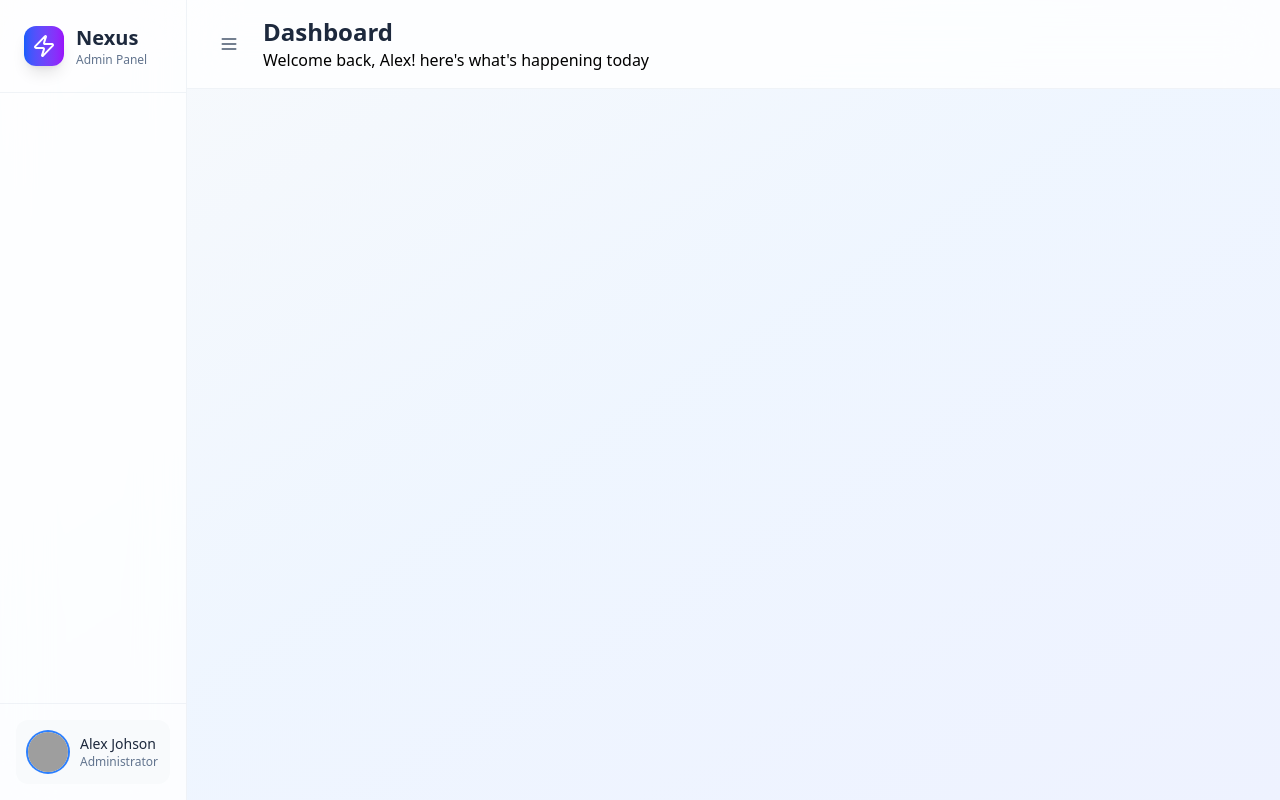
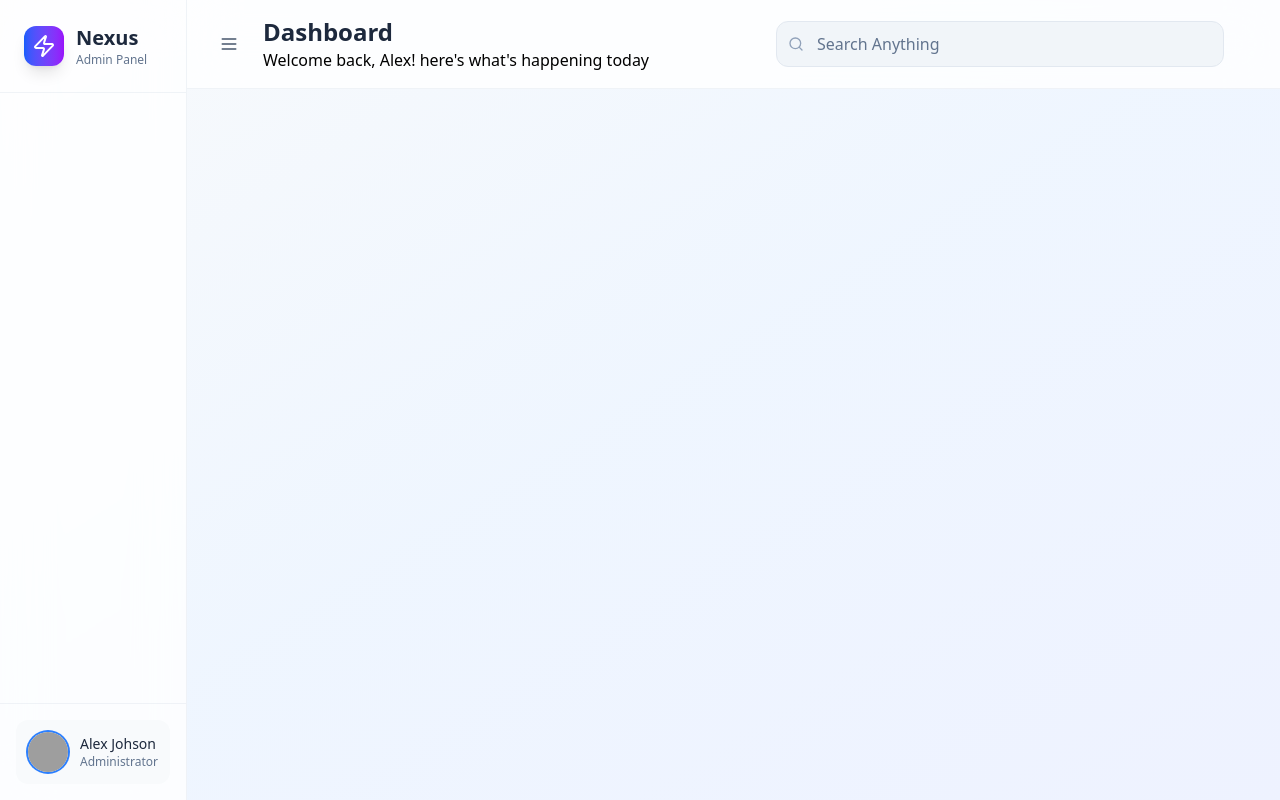
Before and after one commit to abubakar83/admin-dashboard-with-React-JS-and-Tailwind-CSS, a React (Vite) app in the folder vite-project/: page / in a window 1280 px wide. Built offline with nearby package versions, Linux system fonts and the light colour scheme; grey boxes are pictures that could not be loaded.

Commit message:
complete serachbox

```diff
--- a/vite-project/src/components/Layout/Header.jsx
+++ b/vite-project/src/components/Layout/Header.jsx
@@ -1,25 +1,35 @@
-import { Menu } from "lucide-react"
+import { Menu, Search } from "lucide-react";
 
 const Header = () => {
   return (
-    <div className='bg-white/80 dark:bg-slate-900/80 backdrop-blur-xl border-b border-slate-200/50 dark:border-slate-700/50 px-6 py-4'>
+    <div className="bg-white/80 dark:bg-slate-900/80 backdrop-blur-xl border-b border-slate-200/50 dark:border-slate-700/50 px-6 py-4">
       <div className="flex items-center justify-between">
         {/* left section */}
         <div className="flex items-center space-x-4">
-      <button className='p-2 rounded-lg text-slate-600 dark:text-slate-300 hover:bg-slate-100 dark:hover:bg-slate-800 transition-colors'>
-        <Menu className="w-5 h-5"/>
+          <button className="p-2 rounded-lg text-slate-600 dark:text-slate-300 hover:bg-slate-100 dark:hover:bg-slate-800 transition-colors">
+            <Menu className="w-5 h-5" />
           </button>
 
           <div className="hidden md:block">
-      <h1 className="text-2xl font-black text-slate-800 dark:text-white">Dashboard</h1>
+            <h1 className="text-2xl font-black text-slate-800 dark:text-white">
+              Dashboard
+            </h1>
             <p>Welcome back, Alex! here's what's happening today</p>
-
           </div>
-
+        </div>
+        <div className="flex-1 max-w-md mx-8">
+          <div className="relative">
+            <Search className="w-4 h-4 absolute left-3 top-1/2 transform -translate-y-1/2 text-slate-400" />
+            <input
+              type="text"
+              placeholder="Search Anything"
+              className="w-full pl-10 pr-4 py-2.5 bg-slate-100 dark:bg-slate-800 border border-slate-200  dark:border-slate-700 rounded-xl text-slate-800 dark:text-white placeholder-slate-500 focus:outline-none focus:ring-2 focus:ring-blue-500 focus:border-transparent transition-all"
+            />
           </div>
         </div>
       </div>
-  )
-}
+    </div>
+  );
+};
 
-export default Header
+export default Header;
```
Lines whose indentation alone changed are shown as unchanged.
